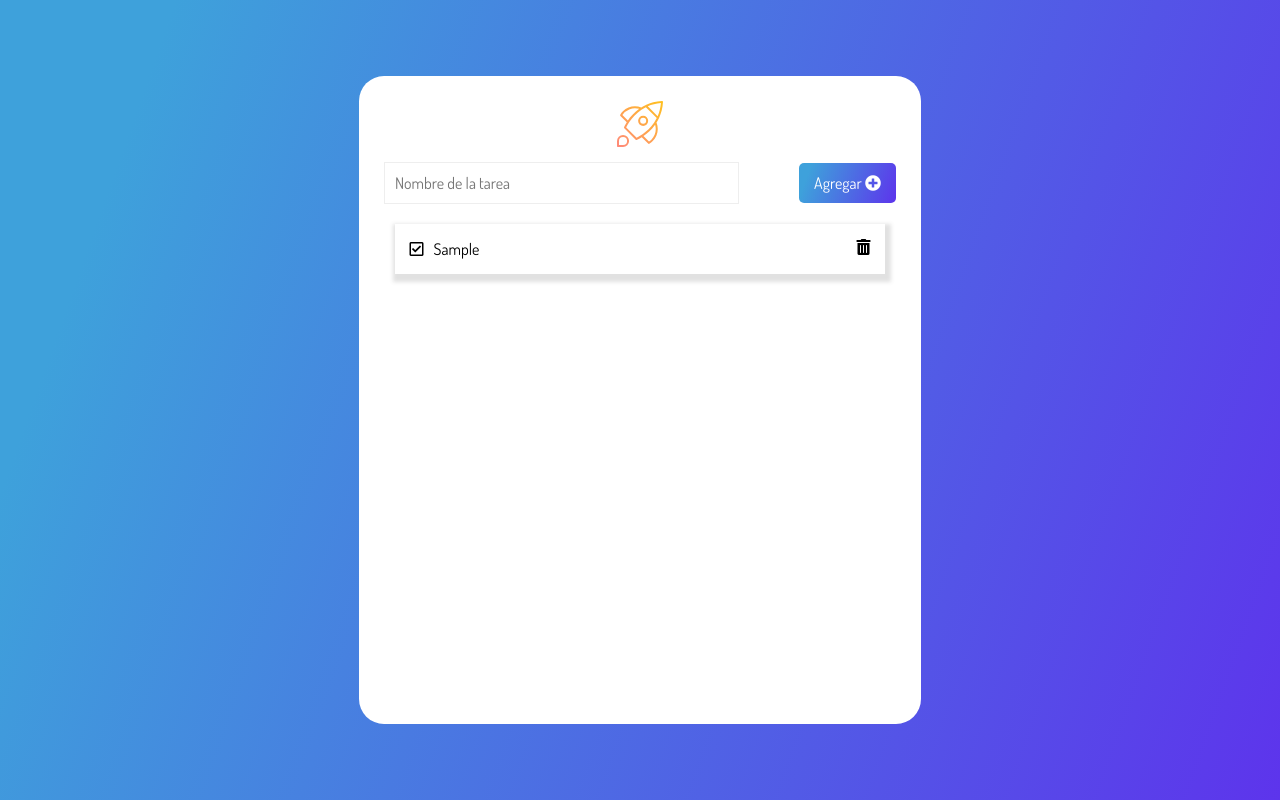
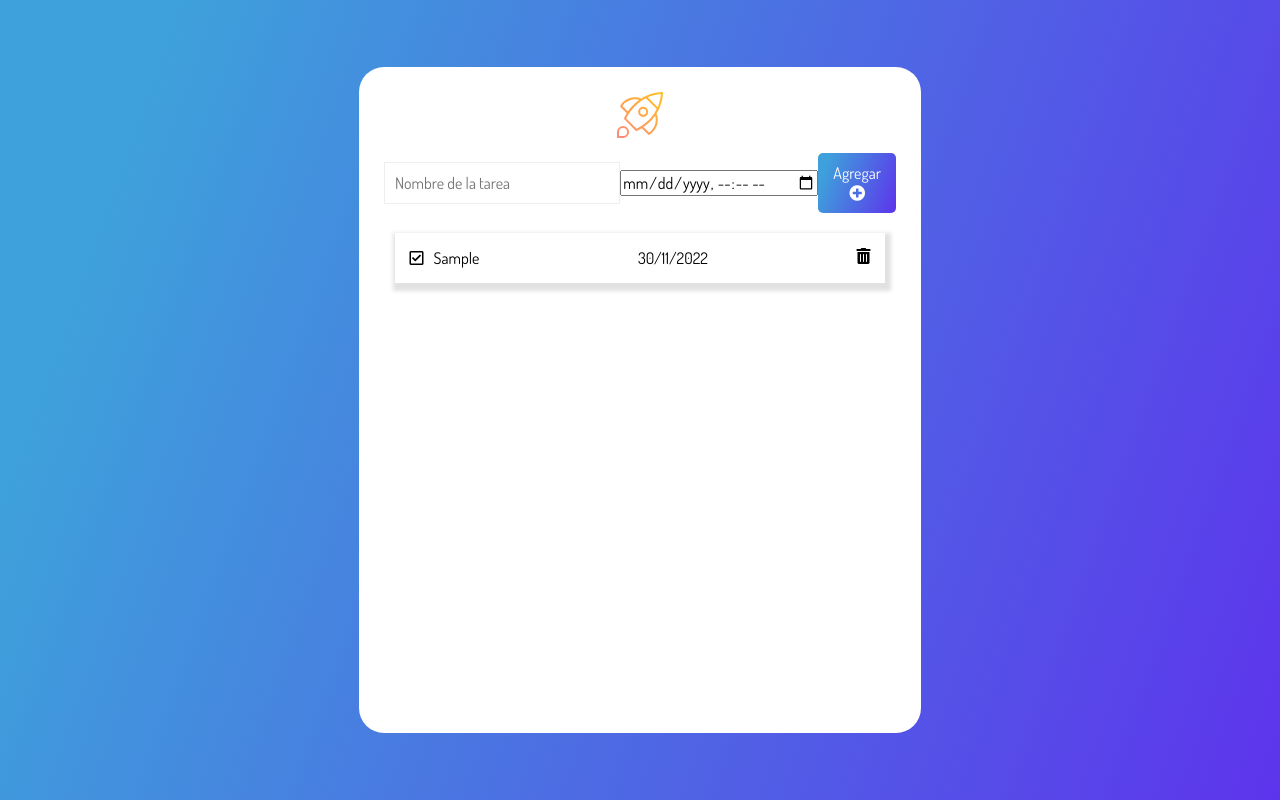
Before and after one commit to Namelesd/Alura-To-Dolist, a plain HTML site: page index.html in a window 1280 px wide. Both pictures are taken after typing "Sample" into the empty fields and a click on the button "Agregar". Drawn offline with nearby package versions, Linux system fonts and the light colour scheme.

```diff
--- a/index.html
+++ b/index.html
@@ -36,6 +36,9 @@
               autocomplete="off"
               data-form-input
             />
+            <input type="datetime-local"
+            data-form-date
+            placeholder="YYYY/MM/DD"/>
             <button type="submit" class="btnCreate" data-form-btn>
               Agregar <i class="fas fa-plus-circle"></i>
             </button>
@@ -51,7 +54,7 @@
       </div>
 
     </main>
-
+    <script src="https://cdnjs.cloudflare.com/ajax/libs/moment.js/2.29.4/moment.min.js"></script>
     <script type="module"src="script.js">
 
 
--- a/script.js
+++ b/script.js
@@ -4,12 +4,39 @@ import deleteIcon from "./components/deleteIcon.js";
 
 
 const btn = document.querySelector("[data-form-btn]");
+const Cdate = new Date();
+
+const addTask = (evento)=>{
+  const list =document.querySelector("[data-list]");
+  const task = createTask(evento);
+  list.appendChild(task);
+
+
+
+}
+
 
 const createTask = (evento)=> {
     evento.preventDefault();
     const input = document.querySelector("[data-form-input]");
-    const value=input.value;
-    const list =document.querySelector("[data-list]");
+    const calendar = document.querySelector("[data-form-date]");
+    const value = input.value;
+    const date = calendar.value;
+    let dateformat;
+
+
+  if(date==""){
+    dateformat = moment(Cdate).format("DD/MM/YYYY")
+
+  }else{ dateformat = moment(date).format("DD/MM/YYYY");}
+
+
+  console.log(dateformat);
+
+  const dateElement = document.createElement("span");
+  dateElement.innerHTML = dateformat;
+
+
     const task=document.createElement("li");
     task.classList.add("card");
 
@@ -25,10 +52,11 @@ const createTask = (evento)=> {
 
       //  task.innerHTML = content;
         task.appendChild(taskContent);
+        task.appendChild(dateElement);
         task.appendChild(deleteIcon());
-        list.appendChild(task);
+        return task;
 }
 
 
 
-btn.addEventListener("click", createTask)
+btn.addEventListener("click", addTask)
--- a/styles.css
+++ b/styles.css
@@ -46,7 +46,7 @@ form {
   padding: 10px;
   border: 1px solid #eee;
   outline: none;
-  width: 65%;
+  width: 60%;
 }
 
 .inputForm::placeholder {
```
